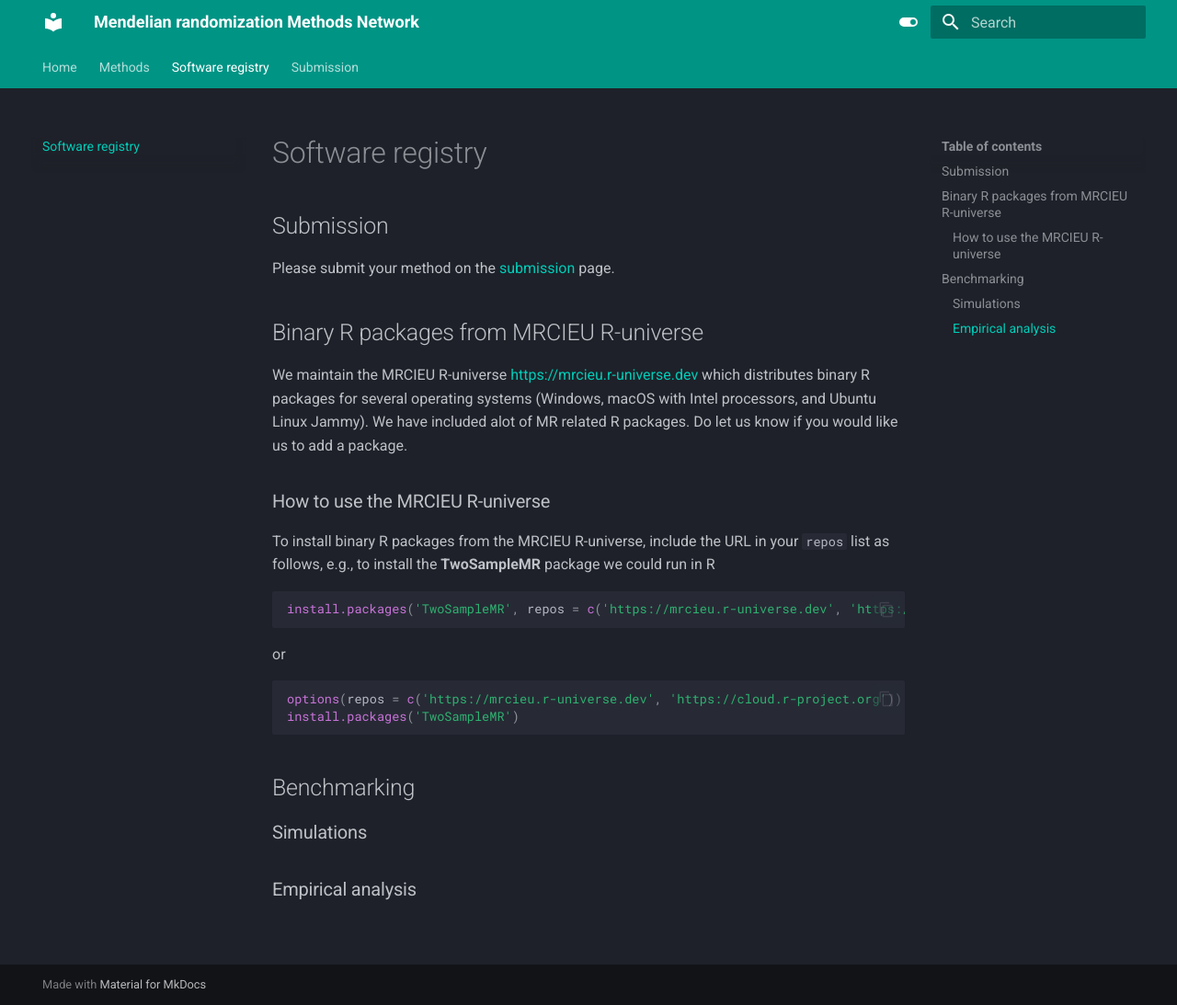
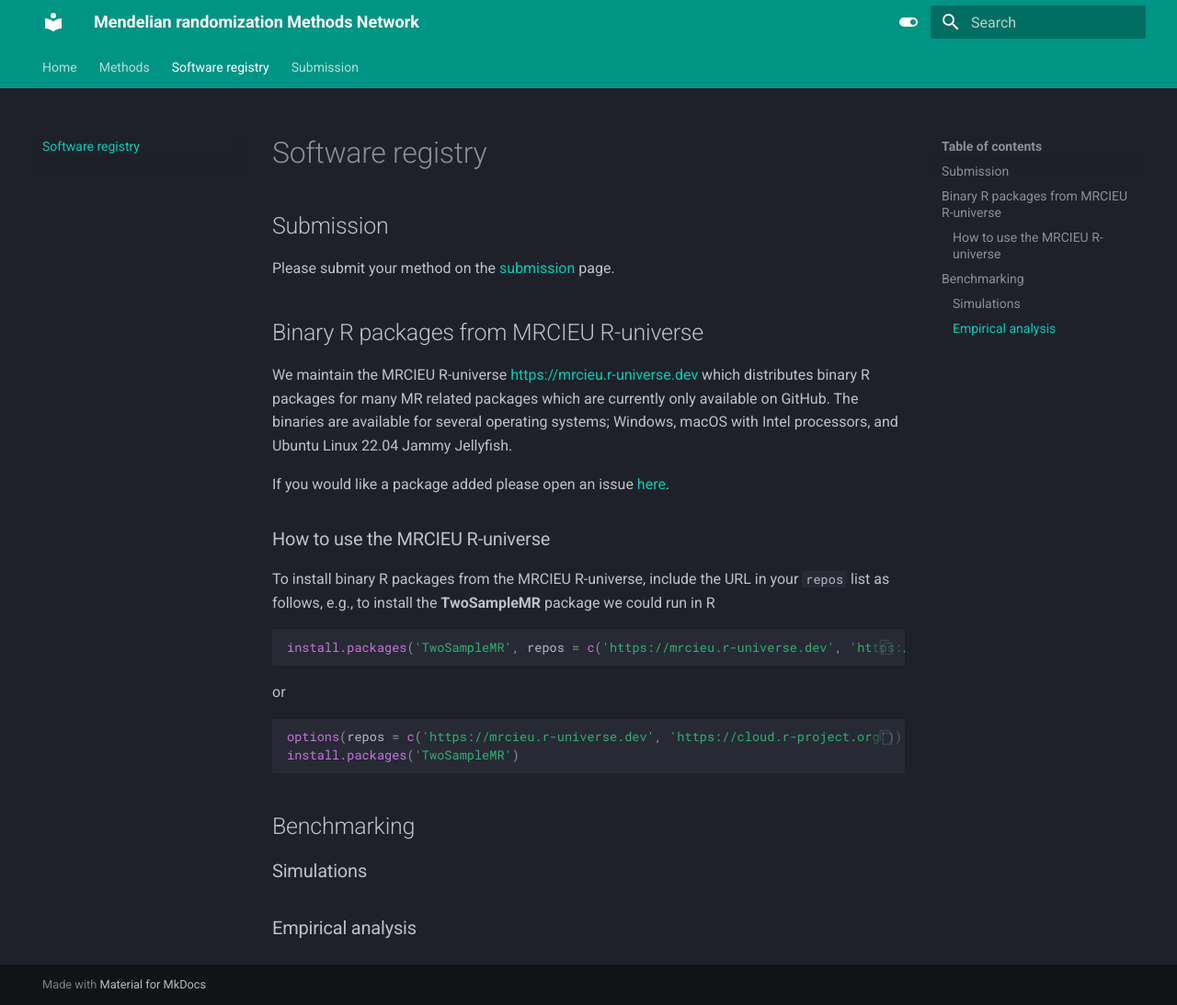
Before and after one commit to open-mr-project/open-mr-project.github.io, an MkDocs documentation site: the page built from docs/software-registry.md, in a window 1280 px wide and 1093 px high. Shown: the whole window at 92% size. Built offline with MkDocs 1.6.1 and Material for MkDocs 9.7.7, drawn with Linux system fonts in a browser that asks for light colours.

Commit message:
Add link to MRCIEU r-universe GitHub repo

```diff
--- a/docs/software-registry.md
+++ b/docs/software-registry.md
@@ -6,7 +6,9 @@ Please submit your method on the [submission](submission.md) page.
 
 ## Binary R packages from MRCIEU R-universe
 
-We maintain the MRCIEU R-universe <https://mrcieu.r-universe.dev> which distributes binary R packages for several operating systems (Windows, macOS with Intel processors, and Ubuntu Linux Jammy). We have included alot of MR related R packages. Do let us know if you would like us to add a package.
+We maintain the MRCIEU R-universe <https://mrcieu.r-universe.dev> which distributes binary R packages for many MR related packages which are currently only available on GitHub. The binaries are available for several operating systems; Windows, macOS with Intel processors, and Ubuntu Linux 22.04 Jammy Jellyfish.
+
+If you would like a package added please open an issue [here](https://github.com/MRCIEU/mrcieu.r-universe.dev/issues).
 
 ### How to use the MRCIEU R-universe
 
```
